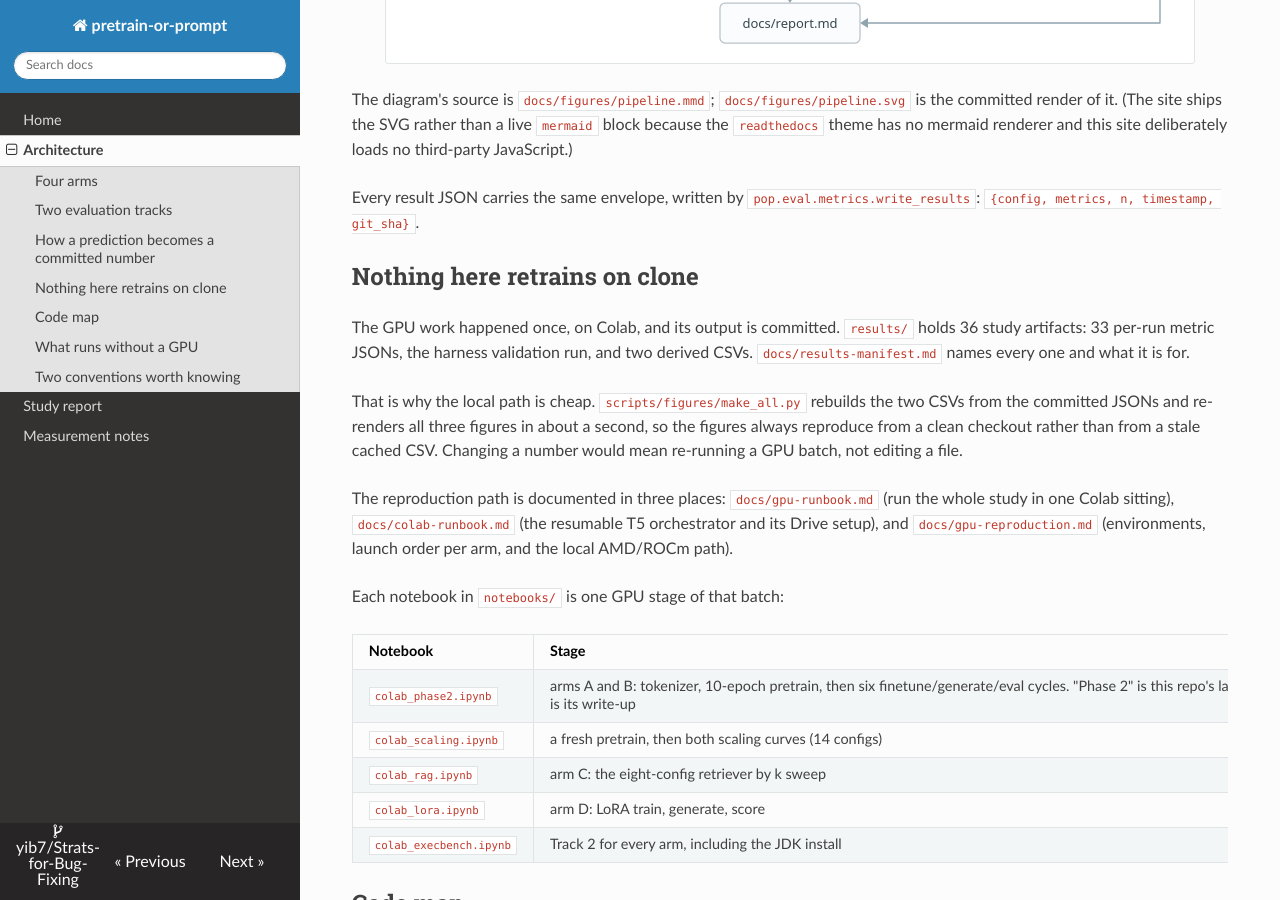
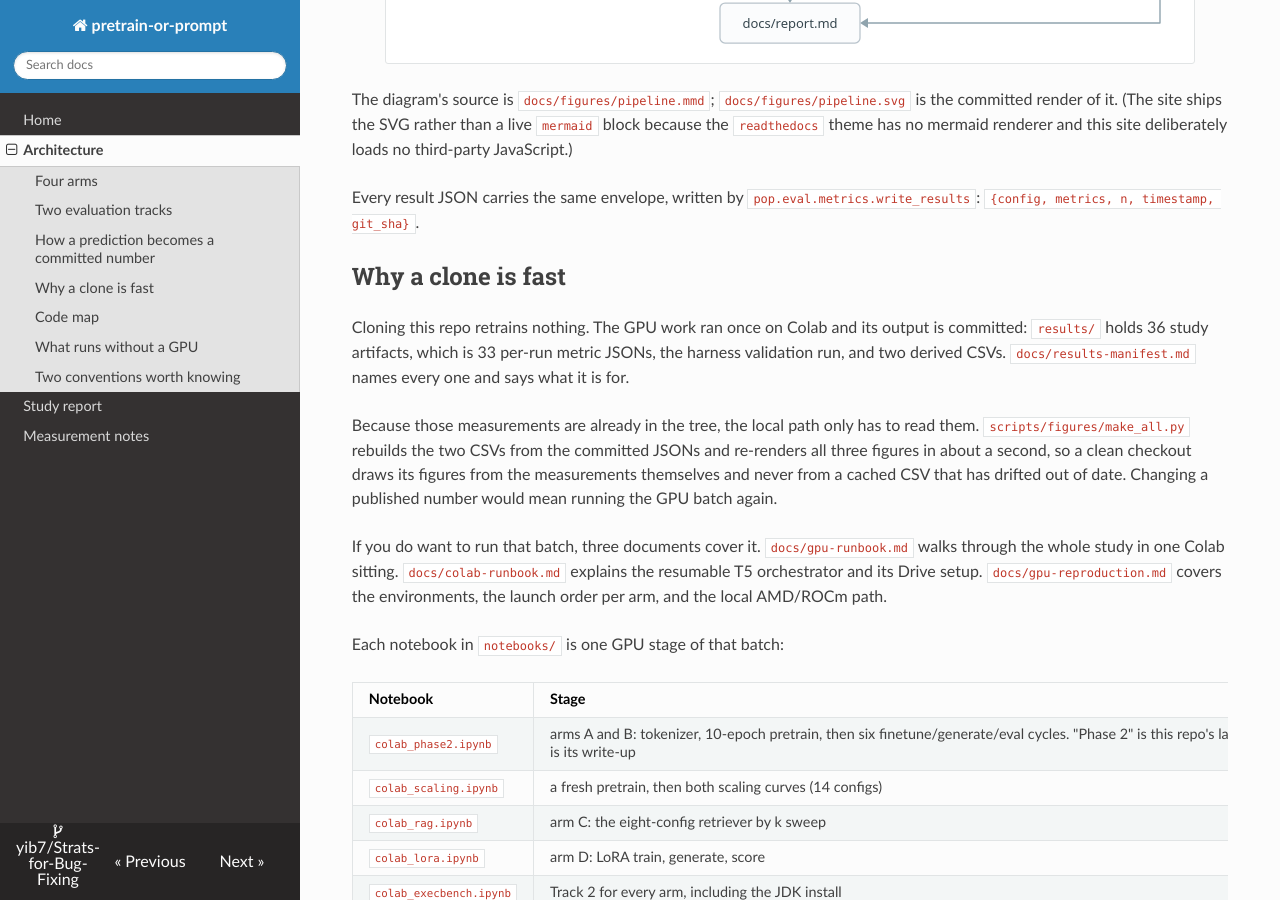
Before and after one commit to yib7/Strats-for-Bug-Fixing, an MkDocs documentation site: the page built from docs/architecture.md, in a window 1280 px wide and 900 px high, scrolled down 1765 px. Built offline with MkDocs 1.6.1, drawn with Linux system fonts in a browser that asks for light colours.

Commit message:
docs: stop writing in tech-blog voice
The "Nothing here retrains on clone" section of architecture.md had four
consecutive paragraphs built on the same rhetorical beat: an aphoristic heading
stating what does not happen, a one-line pronouncement ("That is why the local
path is cheap"), a contrastive flip ("re-running a GPU batch, not editing a
file"), and a rule-of-three ("documented in three places"). Each device is fine
once; stacked, the section reads as copy rather than documentation. Rewritten as
flat prose with the same facts, under a heading that says what the section is
about.

The densest instance was elsewhere: the data-curve paragraph in report.md ran
five contrastive flips in eleven lines ("convergence, not divergence", "the gap
between them, not the rise itself", "refines, rather than contradicts", "a fast
start, not a better ceiling", "a hard floor rather than just a low score"). Same
numbers, same conclusions, without the tic.

Finding 6 opened by restating finding 2's conclusion in finding 2's own shape,
then restated it a third time in its closing sentence. It now leads with what is
actually new: the same metric that scores T5 at zero gives LoRA 9.47%.

Left alone deliberately: the contrastive phrasings that carry the argument rather
than decorate it. "A real property, not a bug" and "a domain mismatch, not a null
result" are the study distinguishing competing explanations, which is its whole
subject. Removing those would cost meaning.

Also: two stacked bold-sentence lead-ins on the site's landing page, and four
em-dashes in CREDITS headings that the earlier purge missed.

```diff
--- a/docs/architecture.md
+++ b/docs/architecture.md
@@ -55,20 +55,22 @@ theme has no mermaid renderer and this site deliberately loads no third-party Ja
 Every result JSON carries the same envelope, written by `pop.eval.metrics.write_results`:
 `{config, metrics, n, timestamp, git_sha}`.
 
-## Nothing here retrains on clone
+## Why a clone is fast
 
-The GPU work happened once, on Colab, and its output is committed. `results/` holds 36 study
-artifacts: 33 per-run metric JSONs, the harness validation run, and two derived CSVs.
-`docs/results-manifest.md` names every one and what it is for.
+Cloning this repo retrains nothing. The GPU work ran once on Colab and its output is committed:
+`results/` holds 36 study artifacts, which is 33 per-run metric JSONs, the harness validation run,
+and two derived CSVs. `docs/results-manifest.md` names every one and says what it is for.
 
-That is why the local path is cheap. `scripts/figures/make_all.py` rebuilds the two CSVs from the
-committed JSONs and re-renders all three figures in about a second, so the figures always reproduce
-from a clean checkout rather than from a stale cached CSV. Changing a number would mean re-running
-a GPU batch, not editing a file.
+Because those measurements are already in the tree, the local path only has to read them.
+`scripts/figures/make_all.py` rebuilds the two CSVs from the committed JSONs and re-renders all
+three figures in about a second, so a clean checkout draws its figures from the measurements
+themselves and never from a cached CSV that has drifted out of date. Changing a published number
+would mean running the GPU batch again.
 
-The reproduction path is documented in three places: `docs/gpu-runbook.md` (run the whole study in
-one Colab sitting), `docs/colab-runbook.md` (the resumable T5 orchestrator and its Drive setup), and
-`docs/gpu-reproduction.md` (environments, launch order per arm, and the local AMD/ROCm path).
+If you do want to run that batch, three documents cover it. `docs/gpu-runbook.md` walks through the
+whole study in one Colab sitting. `docs/colab-runbook.md` explains the resumable T5 orchestrator and
+its Drive setup. `docs/gpu-reproduction.md` covers the environments, the launch order per arm, and
+the local AMD/ROCm path.
 
 Each notebook in `notebooks/` is one GPU stage of that batch:
 
```
Also changed, not shown: CREDITS.md (+4 -4 lines), docs/index.md (+6 -6 lines), docs/report.md (+16 -18 lines), docs/results-manifest.md (+2 -2 lines).
